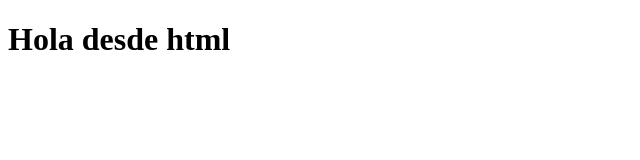
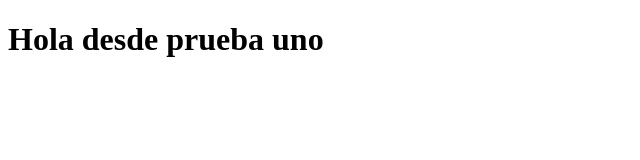
Before and after one commit to jabl1972/git-ejemplo, a plain HTML site: page index.html in a window 1280 px wide. Shown: the whole page, without its empty margins (0-640 px from the left). Drawn offline with Linux system fonts and the light colour scheme.

Commit message:
app con su consola

```diff
--- a/app.js
+++ b/app.js
@@ -0,0 +1 @@
+console.log("hola me falto este mensaje");
--- a/index.html
+++ b/index.html
@@ -6,6 +6,6 @@
     <title>Document</title>
 </head>
 <body>
-    <h1>Hola desde html</h1>
+    <h1>Hola desde prueba uno</h1>
 </body>
 </html>
```
